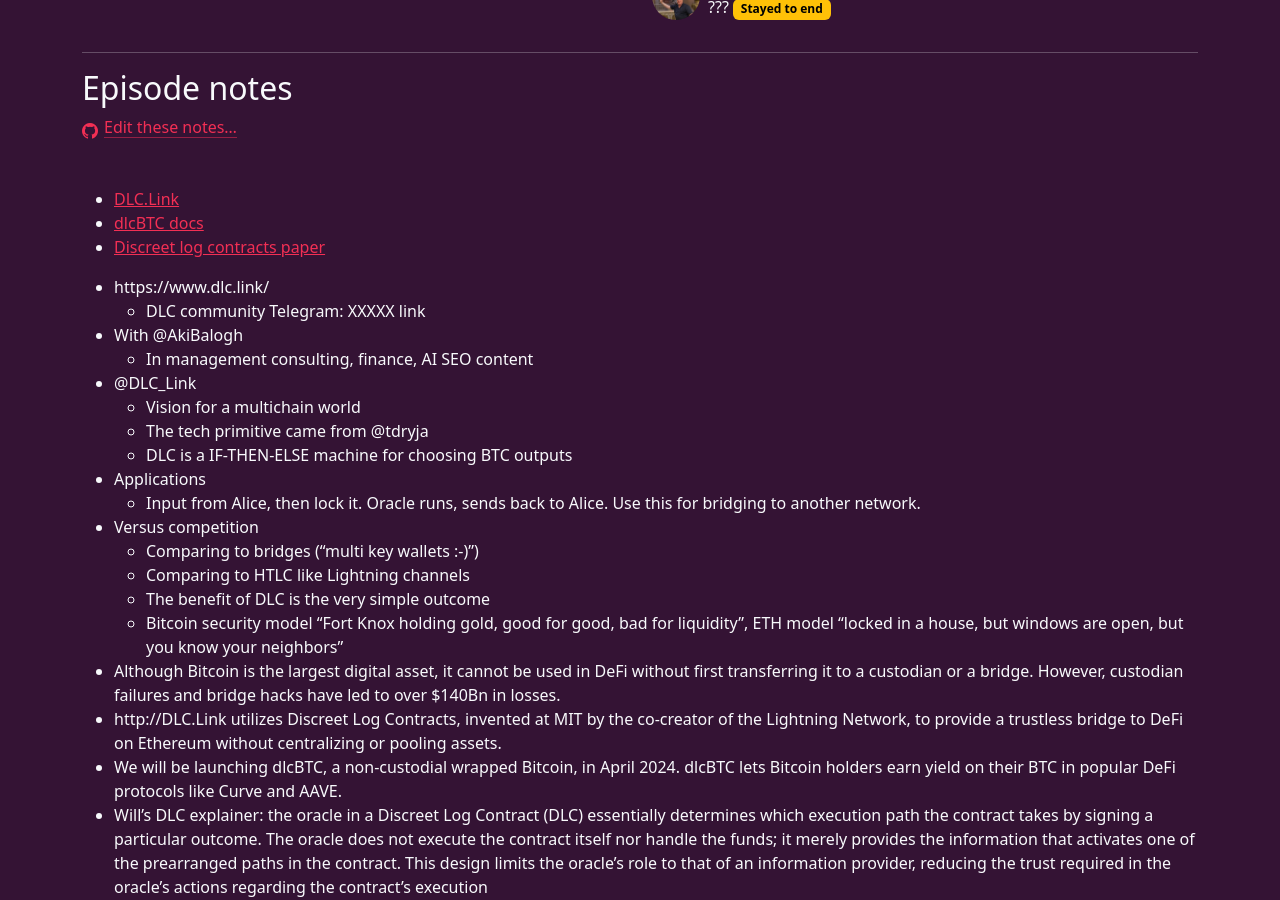
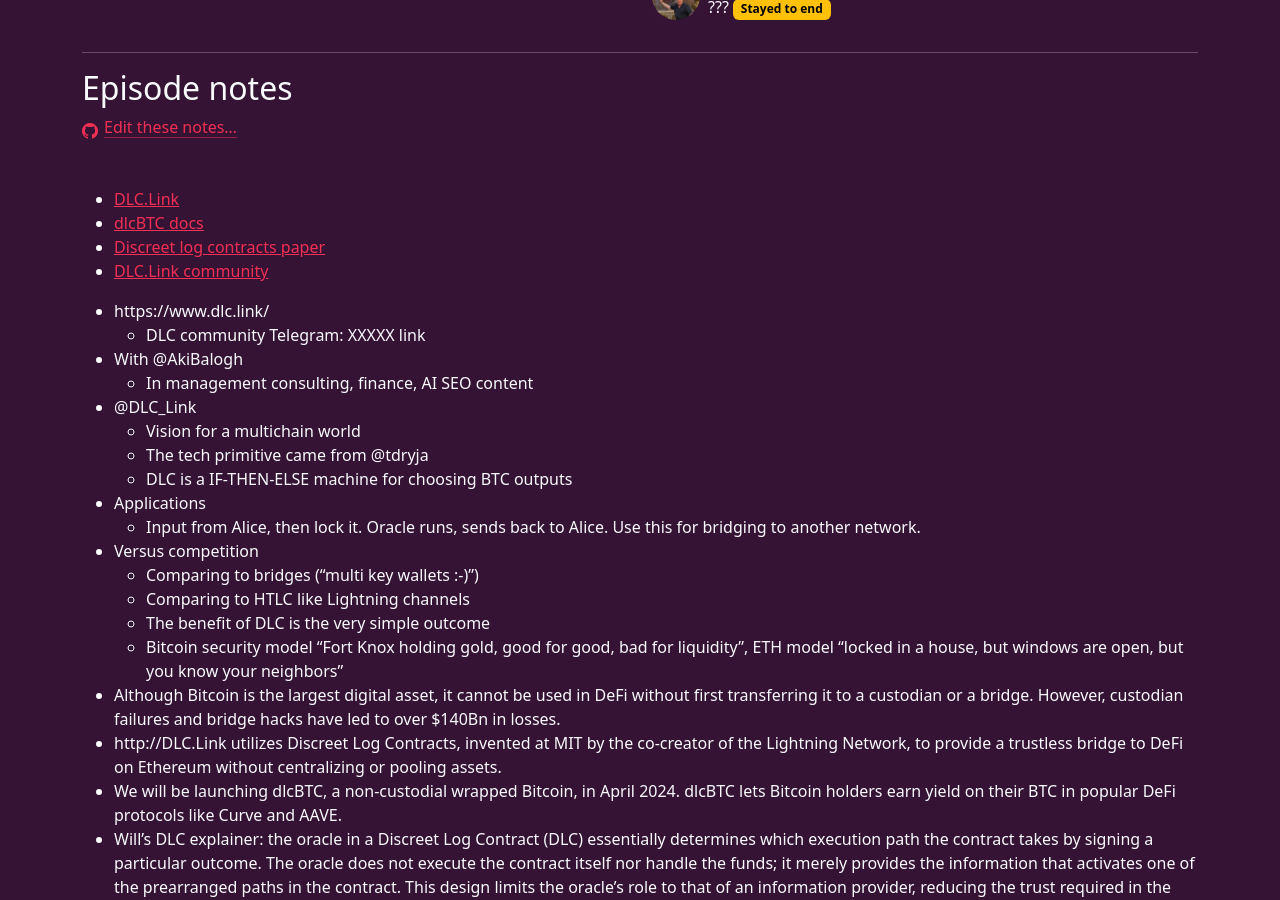
Before and after one commit to community-service/hour.gg, a Jekyll site: the page built from _episodes/2024-01-16-episode-110.md, in a window 1280 px wide and 900 px high, scrolled down 956 px. Built offline with Jekyll 4.4.1, drawn with Linux system fonts in a browser that asks for light colours.

Commit message:
add DLC.Link community link

```diff
--- a/_episodes/2024-01-16-episode-110.md
+++ b/_episodes/2024-01-16-episode-110.md
@@ -62,6 +62,7 @@ badges:
 - [DLC.Link](https://dlc.link)
 - [dlcBTC docs](https://docs.dlc.link/)
 - [Discreet log contracts paper](https://adiabat.github.io/dlc.pdf)
+- [DLC.Link community](https://t.me/BitcoinDLCs)
 
 <!--end of quick notes-->
 
```
